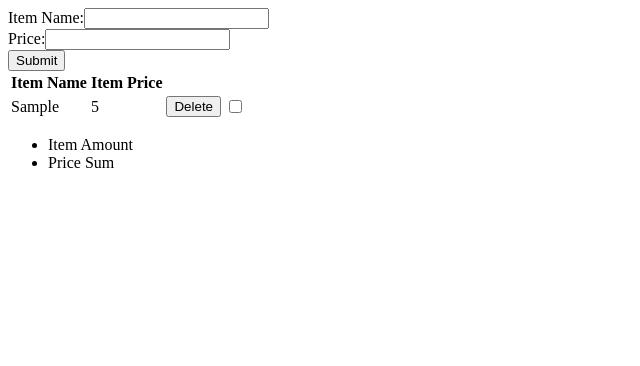
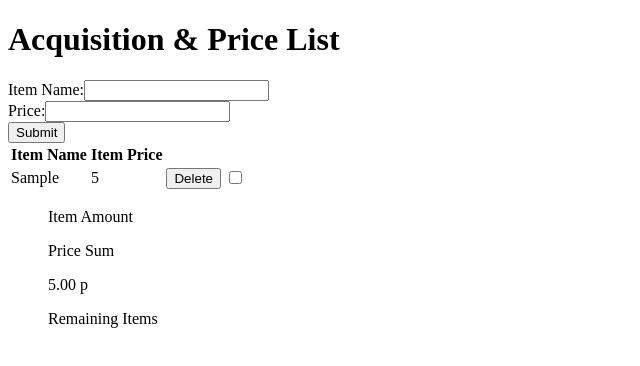
Before and after one commit to Hythei/JS_DOM_Project, a plain HTML site: page index.html in a window 1280 px wide. Both pictures are taken after typing "Sample", "5" into the empty fields and a click on the button "Submit". Shown: the whole page, without its empty margins (0-640 px from the left). Drawn offline with Linux system fonts and the light colour scheme.

Commit message:
price_sum added

```diff
--- a/index.html
+++ b/index.html
@@ -8,6 +8,9 @@
 </head>
 <body>
     <div>
+        <h1>
+            Acquisition & Price List
+        </h1>
         <div id = "user_input">
 
             Item Name:<input type="text" name="Item Name" id="item_name"><br>
@@ -32,12 +35,24 @@
 
         <div id = "summary">
             <ul>
-                <li>
-                    Item Amount
-                </li>
-                <li>
-                    Price Sum
-                </li>
+                <div>
+                    <p>Item Amount</p>
+                    <div id = "item_sum">
+
+                    </div>
+                </div>
+                <div>
+                    <p>Price Sum</p>
+                    <div id = "price_sum">
+
+                    </div>
+                </price>
+                <div>
+                    <p>Remaining Items</p>
+                    <div id = "remaining_items">
+
+                    </div>
+                </div>
             </ul>
         </div>
 
--- a/script.js
+++ b/script.js
@@ -1,6 +1,7 @@
 //Write all the variables and such here and outside functions, unless the variable has a niche use, so they can be used globally.
 let table = document.querySelector("#item_list")
 let s_btn = document.querySelector("#submit_button")
+let price_div = document.querySelector("#price_sum")
 
 //The purpose of this function will be to take the input data from inputs "item_name" and "item_price", create a new row in the "item_list" -table and apply the values of said variables into appropriate cells.
 
@@ -9,12 +10,8 @@ function submit_validation(){
     let i_name = document.querySelector("#item_name").value;
     let i_price = document.querySelector("#item_price").value;
 
-    if (i_name === ""){
-        alert("Please enter an Item Name!")
-        return;
-    }
-    if (i_price === "" || isNaN(i_price)){
-        alert("A price should be declared in valid numerical values!")
+    if (i_name === "" || i_price === "" || isNaN(i_price) ){
+        alert("Please enter a valid iten name and price.")
         return;
     }
 
@@ -33,11 +30,14 @@ function insertItem(i_name, i_price){
     cell1.innerHTML = i_name;
     cell2.innerHTML = i_price;
 
+    priceSum();
+
     let delBtn = document.createElement("button");
     delBtn.type = "button";
     delBtn.innerHTML = "Delete";
     delBtn.addEventListener("click", function(){
         table.deleteRow(row.rowIndex);
+        priceSum();
     });
 
     let toggleBtn = document.createElement("input");
@@ -60,6 +60,24 @@ function insertItem(i_name, i_price){
     document.querySelector("#item_price").value="";
 }
 
+// This function calculates the total prices of all items in the table.
+function priceSum(){
+    let total = 0;
+
+    const rows = table.querySelectorAll("tr");
+    rows.forEach(row => {
+        const priceCell = row.cells[1];
+        if (priceCell) {
+            const price = parseFloat(priceCell.textContent);
+            if (!isNaN(price)) {
+                total += price;
+            }
+        }
+    });
+
+    price_div.textContent = total.toFixed(2) + " p";
+
+};
 
 
 s_btn.addEventListener("click", submit_validation);
```
